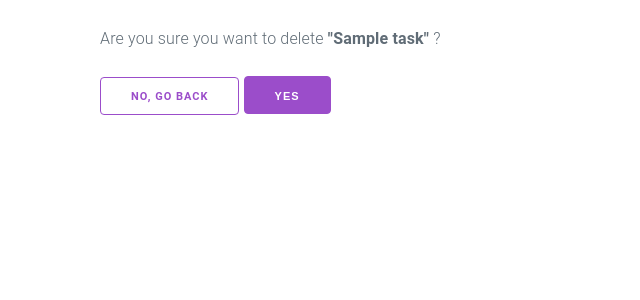
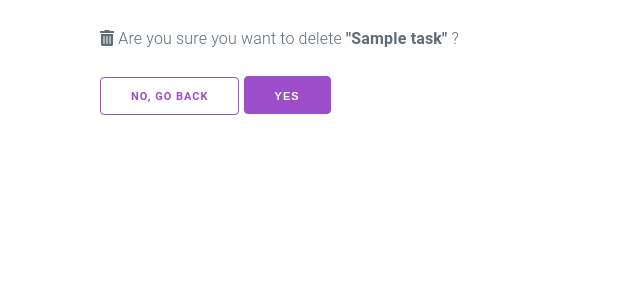
Before and after one commit to IlyasDiker/TodoApp, a Django app: page /delete_task/1/ in a window 1280 px wide. Shown: the top 300 px of the page, without its empty margins (0-640 px from the left). Run offline with Django 3.2, Linux system fonts and the light colour scheme; tables that the repository leaves empty hold one stand-in row (values such as "Sample post").

Commit message:
some little tweaks

```diff
--- a/Todo/tasks/templates/base.html
+++ b/Todo/tasks/templates/base.html
@@ -5,6 +5,7 @@
     <meta http-equiv="X-UA-Compatible" content="IE=edge">
     <meta name="viewport" content="width=device-width, initial-scale=1, shrink-to-fit=no">
     <link rel="stylesheet" href="https://cdnjs.cloudflare.com/ajax/libs/milligram/1.4.1/milligram.css">
+    <link rel="stylesheet" href="https://use.fontawesome.com/releases/v5.15.1/css/all.css" integrity="sha384-vp86vTRFVJgpjF9jiIGPEEqYqlDwgyBgEF109VFjmqGmIY/Y4HV4d3Gp2irVfcrp" crossorigin="anonymous">
     <title>{% block title %}{% endblock %}</title>
 </head>
     <body class="container">
--- a/Todo/tasks/templates/tasks/delete.html
+++ b/Todo/tasks/templates/tasks/delete.html
@@ -6,8 +6,8 @@
 <br>
     <form method="POST" action="">
         {% csrf_token %}
-        <p>Are you sure you want to delete <b>"{{item}}"</b> ?</p>
-        <a class="button button-outline" href="{% url 'list' %}">No, go back</a>
+        <p><i class="fas fa-trash-alt"></i> Are you sure you want to delete <b>"{{item}}"</b> ?</p>
+        <a class="button button-outline" href="{% url 'list' %}"> No, go back</a>
         <input type="submit" value="Yes">
     </form>
 {% endblock %}
--- a/Todo/tasks/templates/tasks/list.html
+++ b/Todo/tasks/templates/tasks/list.html
@@ -3,7 +3,8 @@
 {% block title %}TodoApp{% endblock %}
 
 {% block content %}
-    <br>
+    <br><br>
+    <h1>Todo App</h1>
     <form method="POST" action="/" class="row">
         {% csrf_token %}
         {{form.title}}
--- a/Todo/tasks/templates/tasks/update_task.html
+++ b/Todo/tasks/templates/tasks/update_task.html
@@ -3,7 +3,8 @@
 {% block title %}Update task{% endblock %}
 
 {% block content %}
-    <h1>Update Task</h1>
+<br>
+    <h1><a href="{% url 'list' %}"><i class="fas fa-chevron-left"></i></a>  Update Task</h1>
     <form method="POST" action="">
         {% csrf_token %}
         {{form}}
--- a/Todo/tasks/urls.py
+++ b/Todo/tasks/urls.py
@@ -4,5 +4,5 @@ from . import views
 urlpatterns = [
     path('', views.index, name="list"),
     path('update_task/<str:pk>/', views.updateTask , name="update_task"),
-path('delete_task/<str:pk>/', views.deleteTask , name="delete_task")
+    path('delete_task/<str:pk>/', views.deleteTask , name="delete_task")
 ]
```
